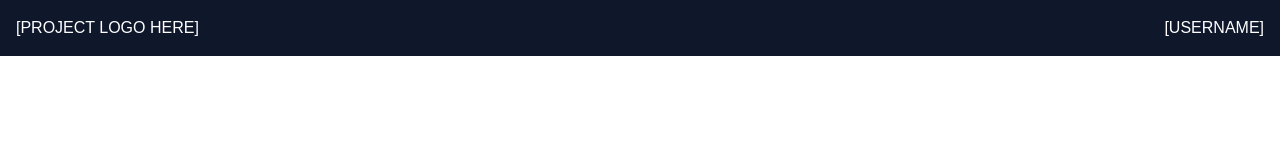
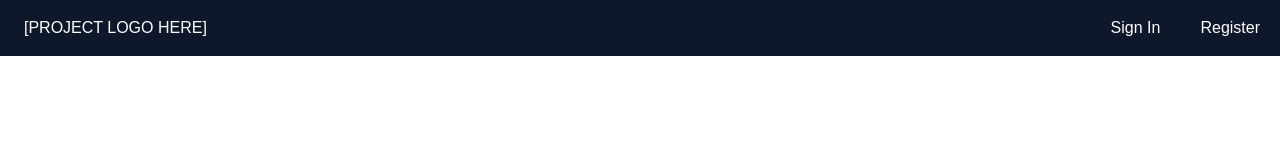
Before and after one commit to aesakof/aesakof-next-starter, a Next.js app: page / in a window 1280 px wide. Shown: the top 160 px of the page. Built offline with nearby package versions, Linux system fonts and the light colour scheme.

Commit message:
Basic NavBar set up

```diff
--- a/components/ui/NavBar.tsx
+++ b/components/ui/NavBar.tsx
@@ -3,27 +3,38 @@
 import { useState } from "react"
 import Link from "next/link"
 import UserMenu from "./UserMenu"
+import { Menu, X } from "lucide-react"
 
 export default function NavBar() {
 
     const [loggedIn, setLoggedIn] = useState(false)
+    const [smallMenuOpen, setSmallMenuOpen] = useState(false)
 
     return (
-        <header className="bg-slate-900 text-white p-4 flex justify-between">
+        <header className="bg-slate-900 text-white p-2 relative">
+            <div className="flex justify-between items-center">
                 <div>
-                <Link href="/">[PROJECT LOGO HERE]</Link>
+                    <Link href="/" className="px-4 py-2">[PROJECT LOGO HERE]</Link>
                 </div>
-
-            <div>
+                <div className="md:flex items-center gap-4 hidden">
                     {
-                    !loggedIn ? <UserMenu /> :
+                        loggedIn ? <UserMenu /> :
                         <>
-                        <Link href="sign-in">Sign In</Link>
-                        <Link href="sign-up">Register</Link>
+                            <Link href="/sign-in" className="px-3 py-2 hover:bg-slate-700 rounded-sm">Sign In</Link>
+                            <Link href="/sign-up" className="px-3 py-2 hover:bg-slate-700 rounded-sm">Register</Link>
                         </>
                     }
                 </div>
-
+                <button onClick={() => setSmallMenuOpen(!smallMenuOpen)} className="md:hidden flex px-4 py-2 hover:bg-slate-700 rounded-sm">
+                    {smallMenuOpen ? <X /> : <Menu />}
+                </button>
+            </div>
+            {smallMenuOpen &&
+                <div className="md:hidden flex flex-col px-4 py-2 rounded-b-sm absolute top-full left-0 right-0 bg-slate-800">
+                    <Link href="/sign-in" onClick={() => setSmallMenuOpen(false)} className="px-3 py-1 hover:bg-slate-700 rounded-sm">Sign In</Link>
+                    <Link href="/sign-up" onClick={() => setSmallMenuOpen(false)} className="px-3 py-1 hover:bg-slate-700 rounded-sm">Register</Link>
+                </div>
+            }
         </header>
     )
 }
--- a/components/ui/UserMenu.tsx
+++ b/components/ui/UserMenu.tsx
@@ -12,14 +12,14 @@ export default function UserMenu() {
 
     return (
         <div ref={menuRef} className="relative">
-            <button onClick={() => setOpen(!open)}>
+            <button onClick={() => setOpen(!open)} className="px-3 py-2 hover:bg-slate-700 rounded-sm">
                 [USERNAME]
             </button>
 
             {open &&
-                <div className="absolute right-0 mt-2 w-48 bg-slate-400 rounded shadow-lg flex flex-col">
-                    <Link href="/account" className="px-4 py-2 text-gray-800 hover:bg-gray-100">Account</Link>
-                    <Link href="/" className="px-4 py-2 text-gray-800 hover:bg-gray-100">Log Out</Link>
+                <div className="absolute right-0 mt-2 w-48 bg-slate-800 text-white rounded-sm shadow-lg flex flex-col">
+                    <Link href="/account" className="px-4 py-2 text-white hover:bg-slate-700 rounded-sm">Account</Link>
+                    <Link href="/" className="px-4 py-2 text-white hover:bg-slate-700 rounded-sm">Log Out</Link>
                 </div>
             }
         </div>
```
Lines whose indentation alone changed are shown as unchanged.
